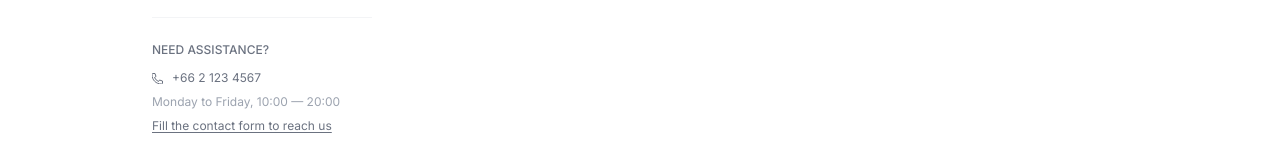
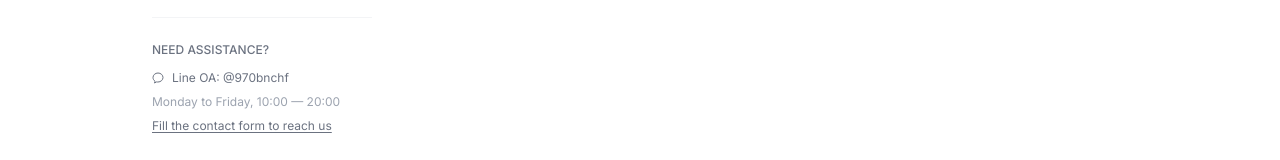
Before and after one commit to CMANS-dev/worldbranded, a Next.js app: page /profile/address in a window 1280 px wide. Shown: the part 373-533 px from the top of the page. Built offline with nearby package versions, Linux system fonts and the light colour scheme; no server answers.

Commit message:
fix: line oa added

```diff
--- a/app/checkout/page.tsx
+++ b/app/checkout/page.tsx
@@ -154,12 +154,7 @@ export default function CheckoutPage() {
           </svg>
           Secure Checkout
         </div>
-        <div className="flex items-center gap-2 text-sm font-inter text-gray-500">
-          <svg width="14" height="14" viewBox="0 0 14 14" fill="none">
-            <path d="M2 2h2.5l1 3-1.5 1a9 9 0 0 0 4 4l1-1.5 3 1V12a1 1 0 0 1-1 1C5 13 1 9 1 3a1 1 0 0 1 1-1Z" stroke="currentColor" strokeWidth="1.2"/>
-          </svg>
-          +66 2 123 4567
-        </div>
+        <div />
       </header>
 
       {/* ── Back button ── */}
@@ -563,7 +558,7 @@ export default function CheckoutPage() {
               </button>
               {openAccordion === label && (
                 <div className="pb-4 font-inter text-xs text-gray-400">
-                  {label === 'Need Assistance?' ? 'Contact us at hello@worldbranded.com or call +66 2 123 4567.' : 'Visit our FAQ page for common questions about orders, shipping, and returns.'}
+                  {label === 'Need Assistance?' ? <>Contact us at hello@worldbranded.com or Line OA: <a href="https://line.me/ti/p/~@970bnchf" target="_blank" rel="noopener noreferrer" className="underline underline-offset-2 hover:text-black transition-colors">@970bnchf</a></> : 'Visit our FAQ page for common questions about orders, shipping, and returns.'}
                 </div>
               )}
             </div>
--- a/app/profile/layout.tsx
+++ b/app/profile/layout.tsx
@@ -67,8 +67,8 @@ export default function ProfileLayout({ children }: { children: React.ReactNode
             <p className="font-inter text-xs font-medium text-gray-500 mb-3">NEED ASSISTANCE?</p>
             <div className="space-y-2 font-inter text-xs text-gray-500">
               <div className="flex items-center gap-2">
-                <svg width="12" height="12" viewBox="0 0 12 12" fill="none"><path d="M1 1.5h2l1 3-1.5 1a8 8 0 0 0 4 4l1-1.5 3 1V11a1 1 0 0 1-1 1C4 12 0 8 0 2.5A1 1 0 0 1 1 1.5Z" stroke="currentColor" strokeWidth="1"/></svg>
-                <span>+66 2 123 4567</span>
+                <svg width="12" height="12" viewBox="0 0 12 12" fill="none"><path d="M6 1C3.24 1 1 3.02 1 5.5c0 1.55.82 2.92 2.07 3.77L2.5 11l2.1-1.1A5.3 5.3 0 0 0 6 10c2.76 0 5-2.02 5-4.5S8.76 1 6 1Z" stroke="currentColor" strokeWidth="1"/></svg>
+                <a href="https://line.me/ti/p/~@970bnchf" target="_blank" rel="noopener noreferrer" className="hover:text-black transition-colors">Line OA: @970bnchf</a>
               </div>
               <p className="text-gray-400">Monday to Friday, 10:00 — 20:00</p>
               <a href="mailto:hello@worldbranded.com" className="underline underline-offset-2 hover:text-black transition-colors block">
```
